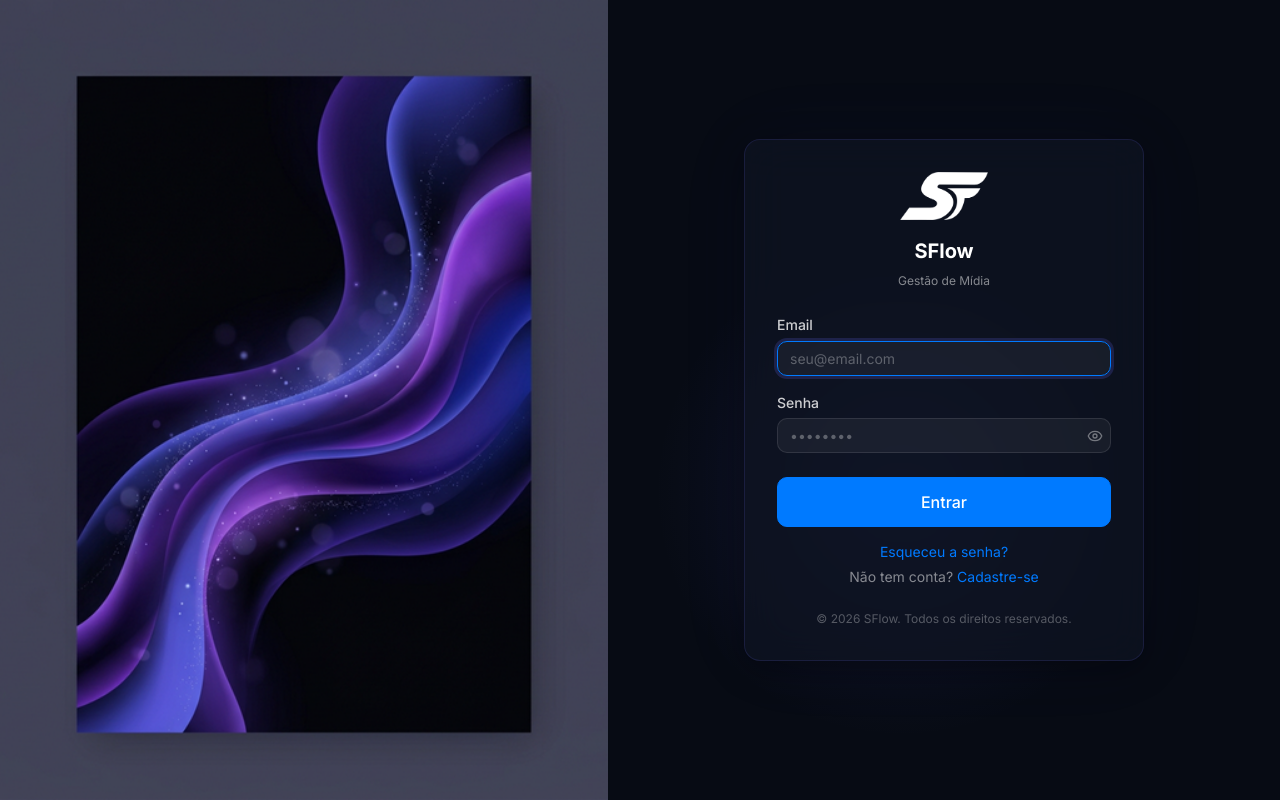
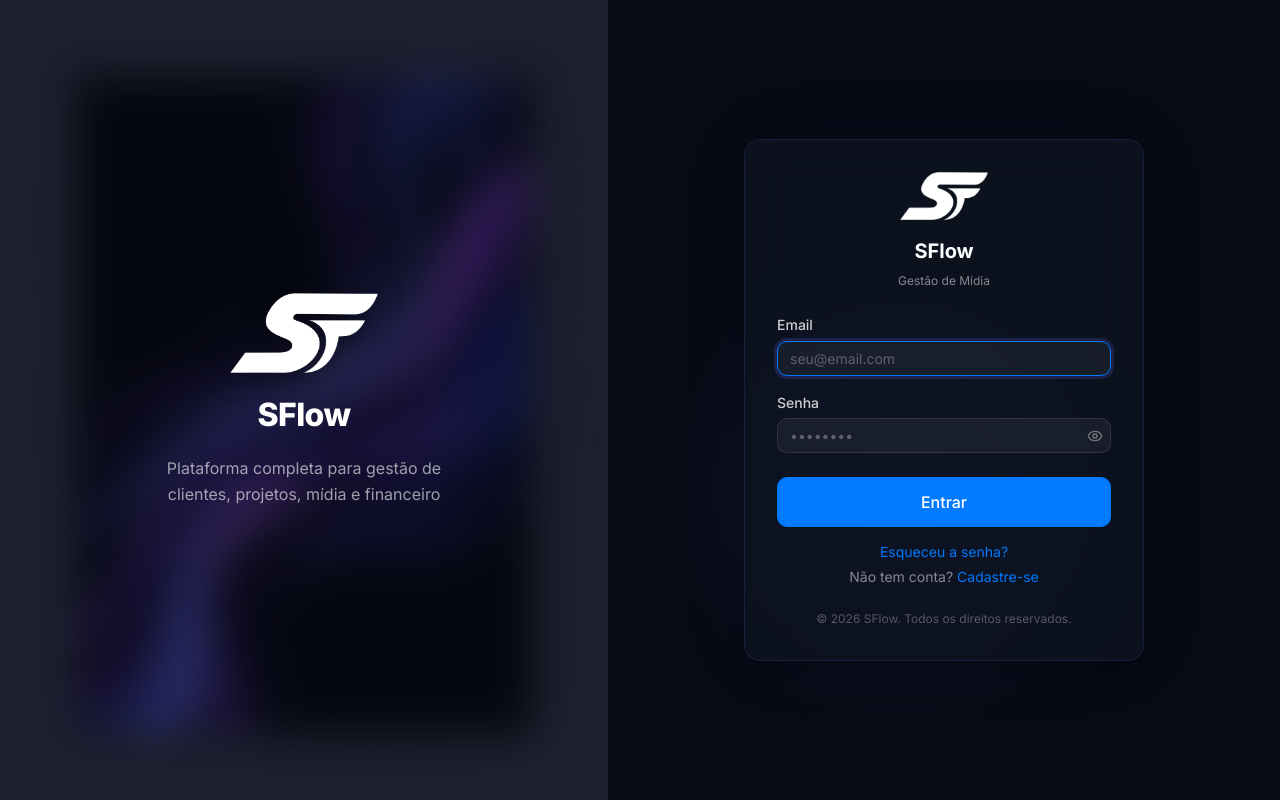
Before and after one commit to iagoschumaker/schumakerflow, a Next.js app: page /login in a window 1280 px wide. Built offline with nearby package versions, Linux system fonts and the light colour scheme.

Commit message:
fix: banner esquerdo desfocado com logo SFlow e descricao do sistema

```diff
--- a/src/app/globals.css
+++ b/src/app/globals.css
@@ -771,12 +771,47 @@ tbody tr:last-child td {
   position: relative;
   z-index: 1;
   overflow: hidden;
+  display: flex;
+  align-items: center;
+  justify-content: center;
+  flex-direction: column;
+  gap: var(--space-4);
+  background: url('/icons/login-banner.png') center/cover no-repeat;
+}
+
+.login-banner::before {
+  content: '';
+  position: absolute;
+  inset: 0;
+  background: rgba(7, 11, 20, 0.6);
+  backdrop-filter: blur(20px);
+  -webkit-backdrop-filter: blur(20px);
+}
+
+.login-banner>* {
+  position: relative;
+  z-index: 1;
 }
 
 .login-banner img {
-  width: 100%;
-  height: 100%;
-  object-fit: cover;
+  height: 80px;
+  width: auto;
+  filter: drop-shadow(0 4px 12px rgba(0, 0, 0, 0.5));
+}
+
+.login-banner h2 {
+  font-size: 2rem;
+  font-weight: 800;
+  color: #fff;
+  letter-spacing: -0.02em;
+}
+
+.login-banner p {
+  font-size: var(--font-size-base);
+  color: rgba(255, 255, 255, 0.6);
+  max-width: 320px;
+  text-align: center;
+  line-height: 1.6;
 }
 
 /* Form side (right 50%) */
--- a/src/app/login/page.tsx
+++ b/src/app/login/page.tsx
@@ -87,7 +87,9 @@ export default function LoginPage() {
     return (
         <div className="login-container">
             <div className="login-banner">
-                <img src="/icons/login-banner.png" alt="SFlow" />
+                <img src="/icons/favicon-512-white.png" alt="SFlow" />
+                <h2>SFlow</h2>
+                <p>Plataforma completa para gestão de clientes, projetos, mídia e financeiro</p>
             </div>
             <div className="login-side">
                 <div className="login-card">
--- a/src/app/register/page.tsx
+++ b/src/app/register/page.tsx
@@ -54,7 +54,9 @@ export default function RegisterPage() {
     return (
         <div className="login-container">
             <div className="login-banner">
-                <img src="/icons/login-banner.png" alt="SFlow" />
+                <img src="/icons/favicon-512-white.png" alt="SFlow" />
+                <h2>SFlow</h2>
+                <p>Plataforma completa para gestão de clientes, projetos, mídia e financeiro</p>
             </div>
             <div className="login-side">
                 <div className="login-card">
```
